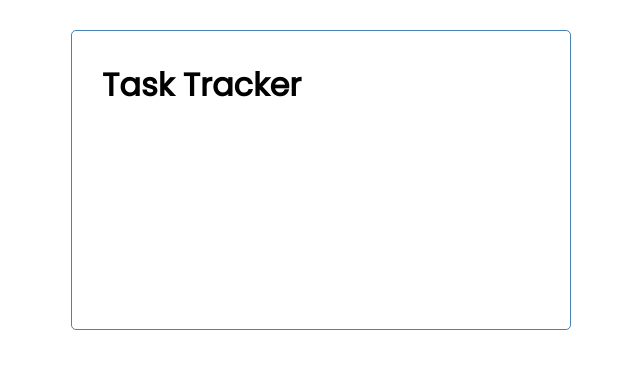
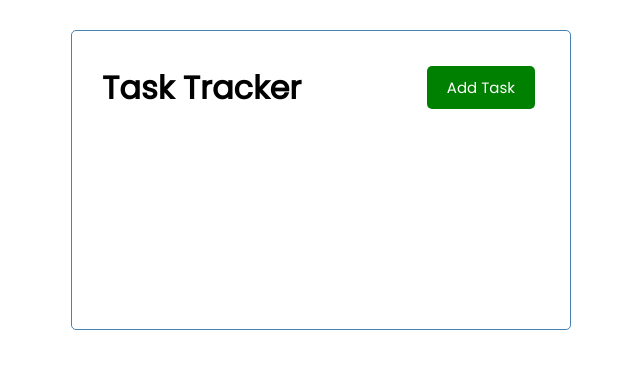
Before and after one commit to mohsn-mirzaei/task-tracker, a Vue app: page / in a window 1280 px wide. Shown: the top 368 px of the page, without its empty margins (319-959 px from the left). Built offline with nearby package versions, Linux system fonts and the light colour scheme.

Commit message:
Build AddTask button component

```diff
--- /dev/null
+++ b/src/components/Button.vue
@@ -0,0 +1,13 @@
+<template>
+  <button :style="{ background: color }" class="btn">{{ text }}</button>
+</template>
+
+<script>
+export default {
+  name: "Button",
+  props: {
+    text: String,
+    color: String,
+  },
+};
+</script>
--- a/src/components/Header.vue
+++ b/src/components/Header.vue
@@ -1,14 +1,20 @@
 <template>
   <header>
     <h1>{{ title }}</h1>
+    <Button text="Add Task" color="green" />
   </header>
 </template>
 
 <script>
+import Button from "./Button.vue";
+
 export default {
   name: "Header",
   props: {
     title: String,
+  },
+  components: {
+    Button,
   },
 };
 </script>
```
